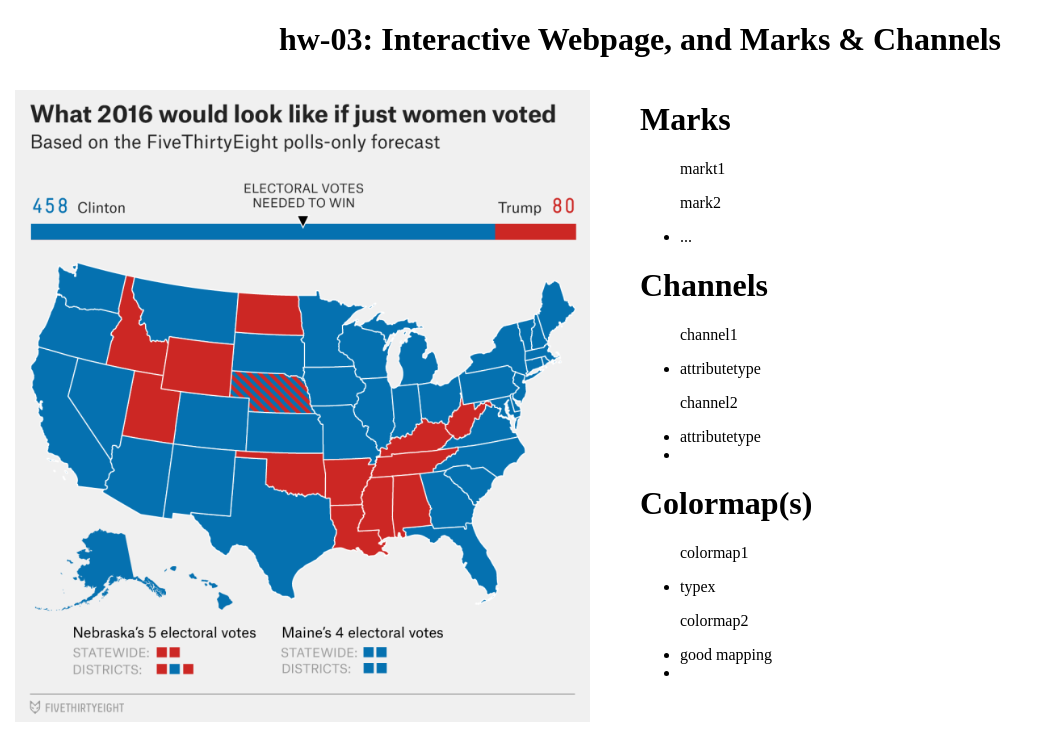
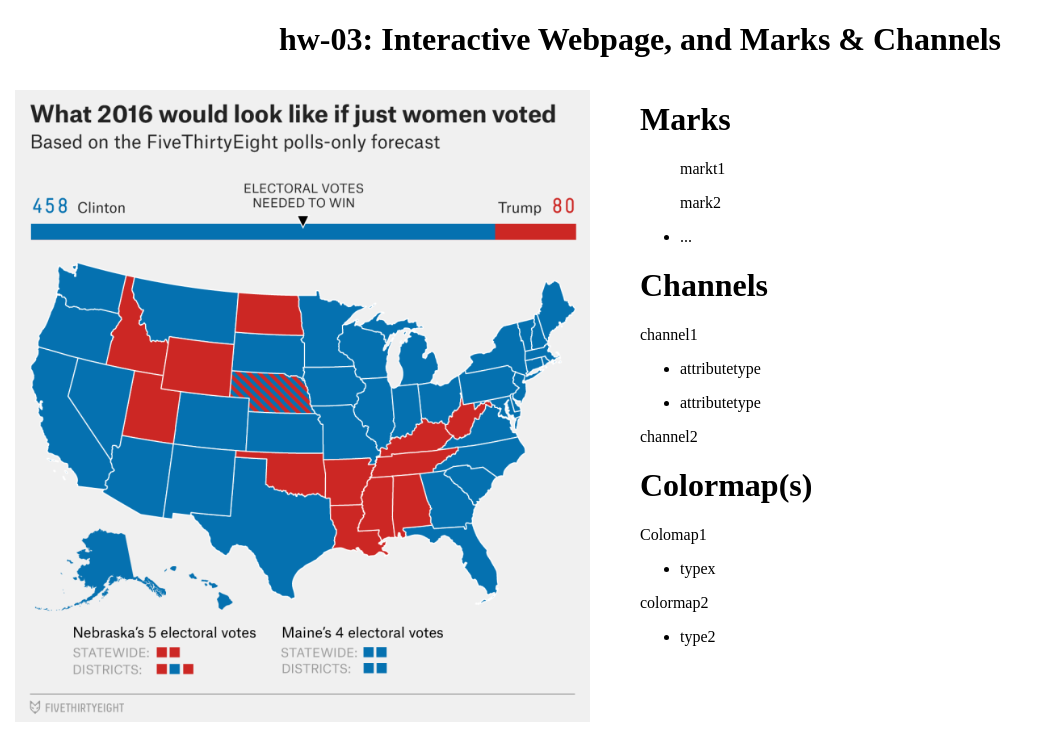
Before and after one commit to DS4200-S23-Class/hw-03-hw-03-nick, a plain HTML site: page index.html in a window 1280 px wide. Shown: the top 733 px of the page, without its empty margins (0-1049 px from the left). Drawn offline with Linux system fonts and the light colour scheme.

Commit message:
Update index.html

```diff
--- a/index.html
+++ b/index.html
@@ -24,19 +24,26 @@
                 <li>...</li>
             </ul>
             <h1>Channels</h1>
+            <p>channel1</p>
             <ul>
-                <p>channel1</p>
-                    <li>attributetype</li>
-                <p>channel2</p>
-                    <li>attributetype<li>
+                <li>attributetype</li>
             </ul>
+             <ul>
+                <li>attributetype</li>
+            </ul>
+            <p>channel2</p>
+
             <h1>Colormap(s)</h1>
+            <p>Colomap1</p>
             <ul>
-                <p>colormap1</p>
-                    <li>typex</li>
-                <p>colormap2</p>
-                    <li>good mapping<li>
+                <li>typex</li>
             </ul>
+            <p>colormap2</p>
+             <ul>
+                <li>type2</li>
+            </ul>
+
+
         </div>
     </div>
     </body>
```
